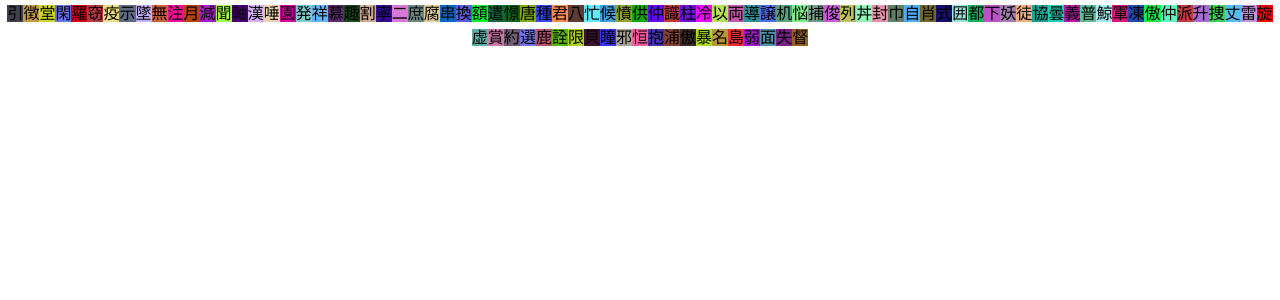
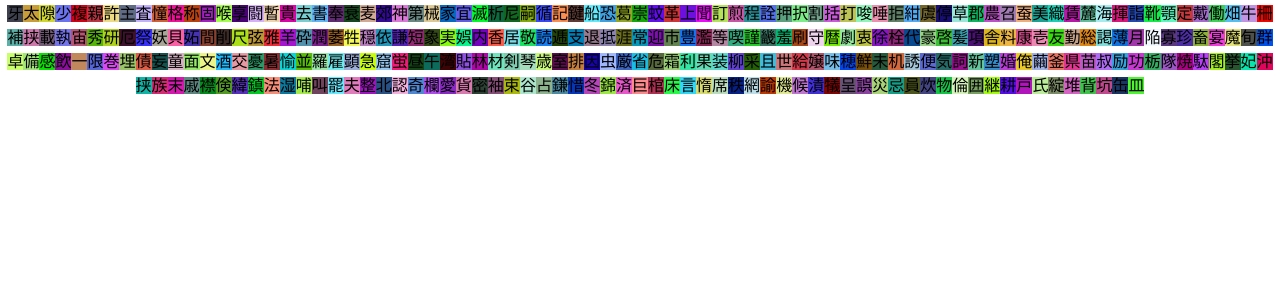
Before and after one commit to aulb/yaponiya-ui, a React (Create React App) app: page / in a window 1280 px wide. Shown: the top 300 px of the page. Built offline with nearby package versions, Linux system fonts and the light colour scheme.

Commit message:
README update and more general cleanup.

```diff
--- a/src/components/KanjiStore.js
+++ b/src/components/KanjiStore.js
@@ -1,9 +1,9 @@
 import React, { Component } from 'react';
 // import PropTypes from 'prop-types';
 import KanjiContainer from './KanjiContainer';
-import kanjiFactory from '../helpers/kanjifactory';
+import kanjiFactory from '../helpers/utils';
 
-const KANJI_LIST = kanjiFactory(100);
+const KANJI_LIST = kanjiFactory(300);
 
 class KanjiStore extends Component {
   constructor(props) {
@@ -18,13 +18,16 @@ class KanjiStore extends Component {
   }
 
   getKanjiInCurrentOrder() {
-    const ALPHABET = 'Alphabetical';
+    const ALPHABETICAL = 'Alphabetical';
+    const GENKI = 'Genki';
+    const GRADESCHOOL = 'Gradeschool';
     const TWITTER = 'Twitter';
+    const RANDOM = 'Random';
 
     // This is redundant for now but replace returned expression with
     // sorting function when that's done
     switch (this.state.currentOrder) {
-      case ALPHABET:
+      case ALPHABETICAL:
         return this.state.kanjiList;
       case TWITTER:
         return this.state.kanjiList;
--- a/src/helpers/kanjifactory.js
+++ /dev/null
@@ -1,38 +0,0 @@
-import JOYO_KANJI from './joyokanji';
-
-
-function getRandomJoyoKanji() {
-  const joyoIndex = getRandomInt(0, JOYO_KANJI.length);
-  return JOYO_KANJI[joyoIndex];
-}
-
-
-// https://stackoverflow.com/questions/1484506/random-color-generator-in-javascript
-function getRandomColor() {
-  var letters = '0123456789ABCDEF';
-  var color = '#';
-  for (var i = 0; i < 6; i++ ) {
-      color += letters[Math.floor(Math.random() * 16)];
-  }
-  return color;
-}
-
-function getRandomInt(min, max) {
-  min = Math.ceil(min);
-  max = Math.floor(max);
-  return Math.floor(Math.random() * (Math.floor(max) - Math.ceil(min))) + Math.ceil(min);
-}
-
-// helper to generate test kanji until we connect to db
-
-function kanjiFactory(numOfKanji) {
-  // https://github.com/jamesknelson/node-joyo-kanji/blob/master/index.js
-  let kanjiList = Array(numOfKanji).fill(1);
-  kanjiList = kanjiList.map(() => ({
-    character: getRandomJoyoKanji(),
-    color: getRandomColor(),
-  }));
-  return kanjiList;
-}
-
-export default kanjiFactory;
--- /dev/null
+++ b/src/helpers/utils.js
@@ -0,0 +1,57 @@
+import JOYO_KANJI from './constants';
+
+
+// Shuffle in place, but create a copy
+function shuffleJoyoKanji() {
+  // Duplicate our original list
+  const kanjiList = JOYO_KANJI.slice();
+  // Swapping the good old way is fast and legible
+  let tempCharacter = null;
+  let j = 0;
+  for (let i = 0; i < JOYO_KANJI.length; i++) {
+    j = getRandomInt(0, JOYO_KANJI.length);
+    tempCharacter = kanjiList[i];
+    kanjiList[i] = JOYO_KANJI[j];
+    kanjiList[j] = tempCharacter;
+  }
+  return kanjiList;
+}
+
+// This is prone to duplicate kanjis
+function getRandomJoyoKanji() {
+  const joyoIndex = getRandomInt(0, JOYO_KANJI.length);
+  return JOYO_KANJI[joyoIndex];
+}
+
+
+// https://stackoverflow.com/questions/1484506/random-color-generator-in-javascript
+function getRandomColor() {
+  let letters = '0123456789ABCDEF';
+  let color = '#';
+  for (let i = 0; i < 6; i++) {
+      color += letters[Math.floor(Math.random() * 16)];
+  }
+  return color;
+}
+
+// Figure out some way to generate gradient
+function getRandomInt(min, max) {
+  min = Math.ceil(min);
+  max = Math.floor(max);
+  return Math.floor(Math.random() * (Math.floor(max) - Math.ceil(min))) + Math.ceil(min);
+}
+
+// helper to generate test kanji until we connect to db
+function kanjiFactory(numOfKanji) {
+  // https://github.com/jamesknelson/node-joyo-kanji/blob/master/index.js
+  // Get random JOYO_KANJI
+  let kanjiList = shuffleJoyoKanji().slice(0, numOfKanji);
+  kanjiList = kanjiList.map((character) => ({
+    character: character,
+    color: getRandomColor(),
+  }));
+
+  return kanjiList;
+}
+
+export default kanjiFactory;
```
Also changed, not shown: src/helpers/constants.js (renamed from src/helpers/joyokanji.js).
